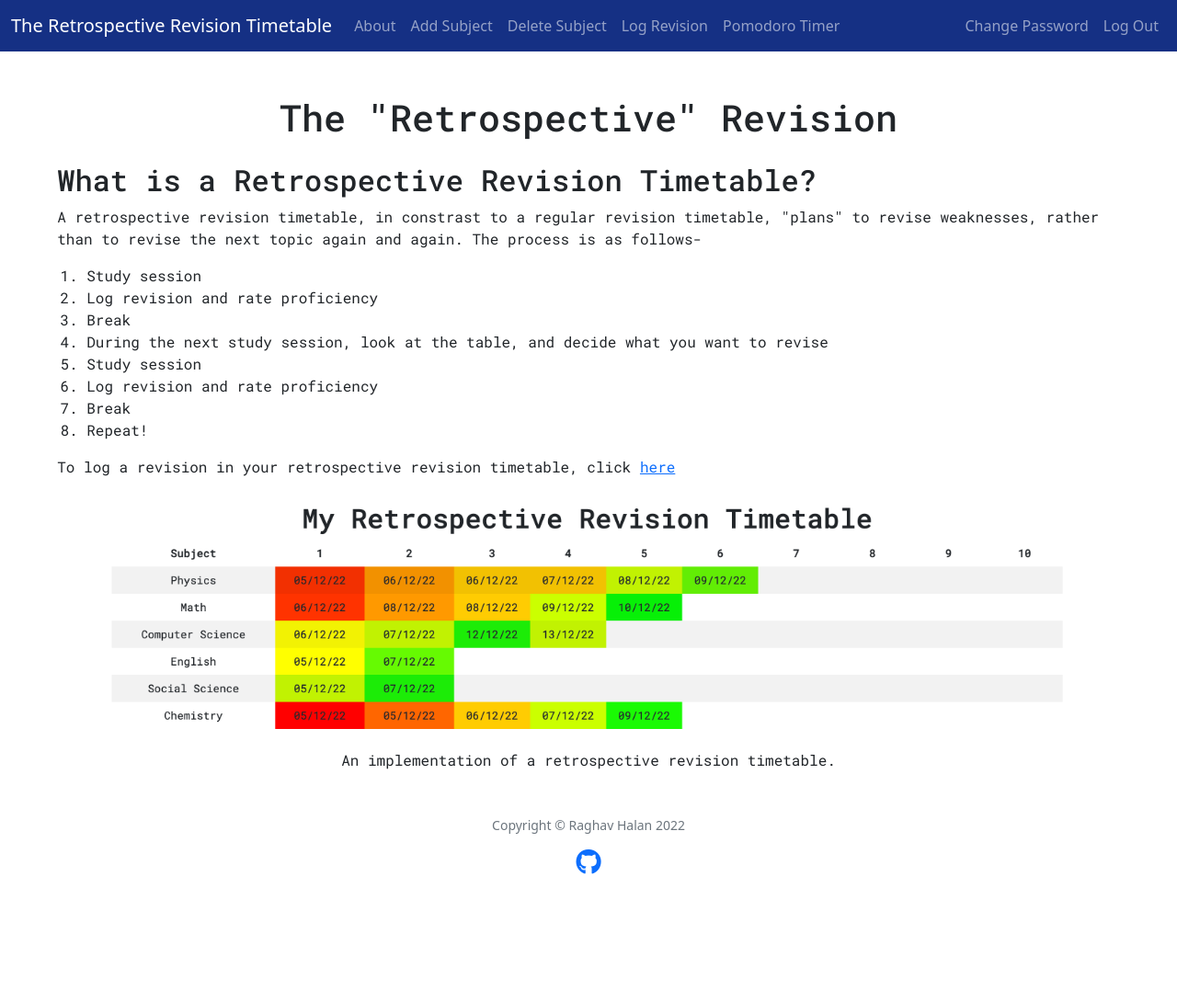
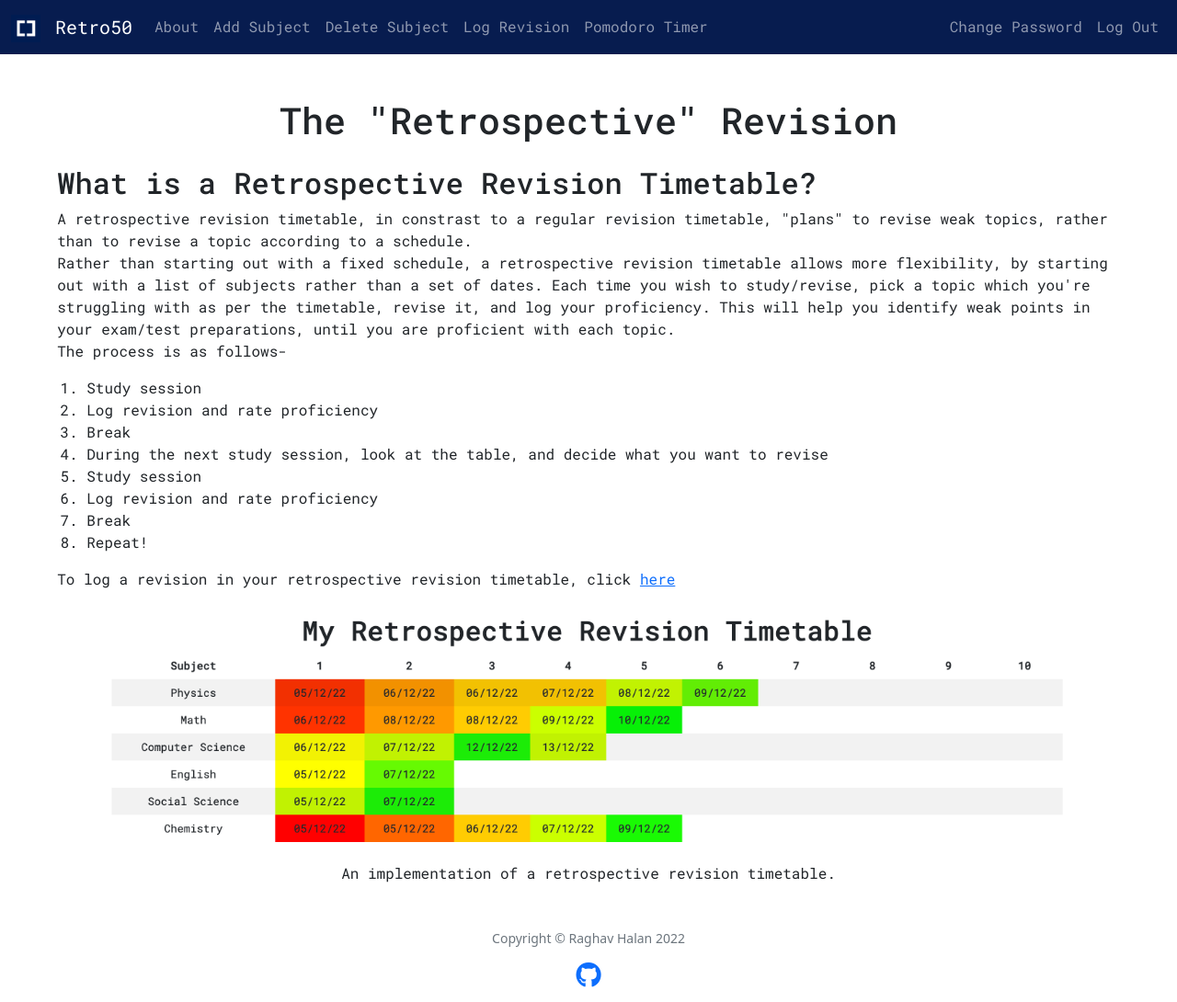
Before and after one commit to agentblack-6000/retro50, a Flask app: page /about in a window 1280 px wide. Shown: the whole page at 92% size. Before the commit the page ends 951 px from the top, so only its background shows below. Run offline with Flask 2, Linux system fonts and the light colour scheme; a user stored in the database is signed in; some libraries are stand-ins or nearby versions.

Commit message:
Update styles

```diff
--- a/static/styles.css
+++ b/static/styles.css
@@ -8,6 +8,10 @@ body {
 }
 
 /* Styles applied to each webpage */
+.nav-content {
+  font-family: "Roboto Mono", monospace;
+}
+
 .content {
   font-family: "Roboto Mono", monospace;
   min-height: 100%;
@@ -22,6 +26,7 @@ body {
 .about-img {
   width: 90%;
 }
+
 .about-text {
   text-align: left;
   margin: 2% 4%;
--- a/templates/about.html
+++ b/templates/about.html
@@ -2,11 +2,21 @@
 
 {% block main %}
     <h1>The "Retrospective" Revision</h1>
-    <div class="about-text">
+    <section class="about-text">
         <h2 >What is a Retrospective Revision Timetable?</h2>
         <p>
             A retrospective revision timetable, in constrast to a regular revision timetable, "plans"
-            to revise weaknesses, rather than to revise the next topic again and again.
+            to revise weak topics, rather than to revise a topic according to a schedule.
+
+            <br>
+
+            Rather than starting out with a fixed schedule, a retrospective revision timetable allows more
+            flexibility, by starting out with a list of subjects rather than a set of dates. Each time you
+            wish to study/revise, pick a topic which you're struggling with as per the timetable, revise it,
+            and log your proficiency. This will help you identify weak points in your exam/test preparations,
+            until you are proficient with each topic.
+
+            <br>
 
             The process is as follows-
             <ol>
@@ -27,8 +37,7 @@
             </figure>
 
         </p>
-    </div>
-
+    </section>
 
 
 {% endblock %}
--- a/templates/layout.html
+++ b/templates/layout.html
@@ -15,18 +15,22 @@
         <link href="https://fonts.googleapis.com/css2?family=Roboto+Mono:wght@300;400;500&display=swap" rel="stylesheet">
 
         <link href="/static/styles.css" rel="stylesheet">
+        <link href="/static/favicon.ico" rel="icon">
 
         <!-- Font Awsome (icons) -->
         <script src="https://kit.fontawesome.com/869e283483.js" crossorigin="anonymous"></script>
-        <title>The Retrospective Revision Timetable</title>
+        <title>Retro50</title>
 
     </head>
 
     <body>
-        <nav class="navbar navbar-expand-lg navbar-light sticky-top navigation navbar-dark navigation-font"
-        style="background-color: #153084;">
+        <nav class="navbar navbar-expand-lg navbar-light sticky-top nav-content navigation navbar-dark navigation-font"
+        style="background-color: #071C4F;">
             <div class="container-fluid">
-                <a class="navbar-brand" href="/">The Retrospective Revision Timetable</a>
+                <a class="navbar-brand" href="/">
+                    <img src="/static/favicon.ico" alt="Bootstrap" width="32" height="30">
+                  </a>
+                <a class="navbar-brand" href="/">Retro50</a>
                 <button class="navbar-toggler" type="button" data-bs-toggle="collapse" data-bs-target="#navbar"
                     aria-controls="navbar" aria-expanded="false" aria-label="Toggle navigation">
                     <span class="navbar-toggler-icon"></span>
```
Also changed, not shown: static/timer.js (+18 -25 lines), static/favicon.ico (added).
